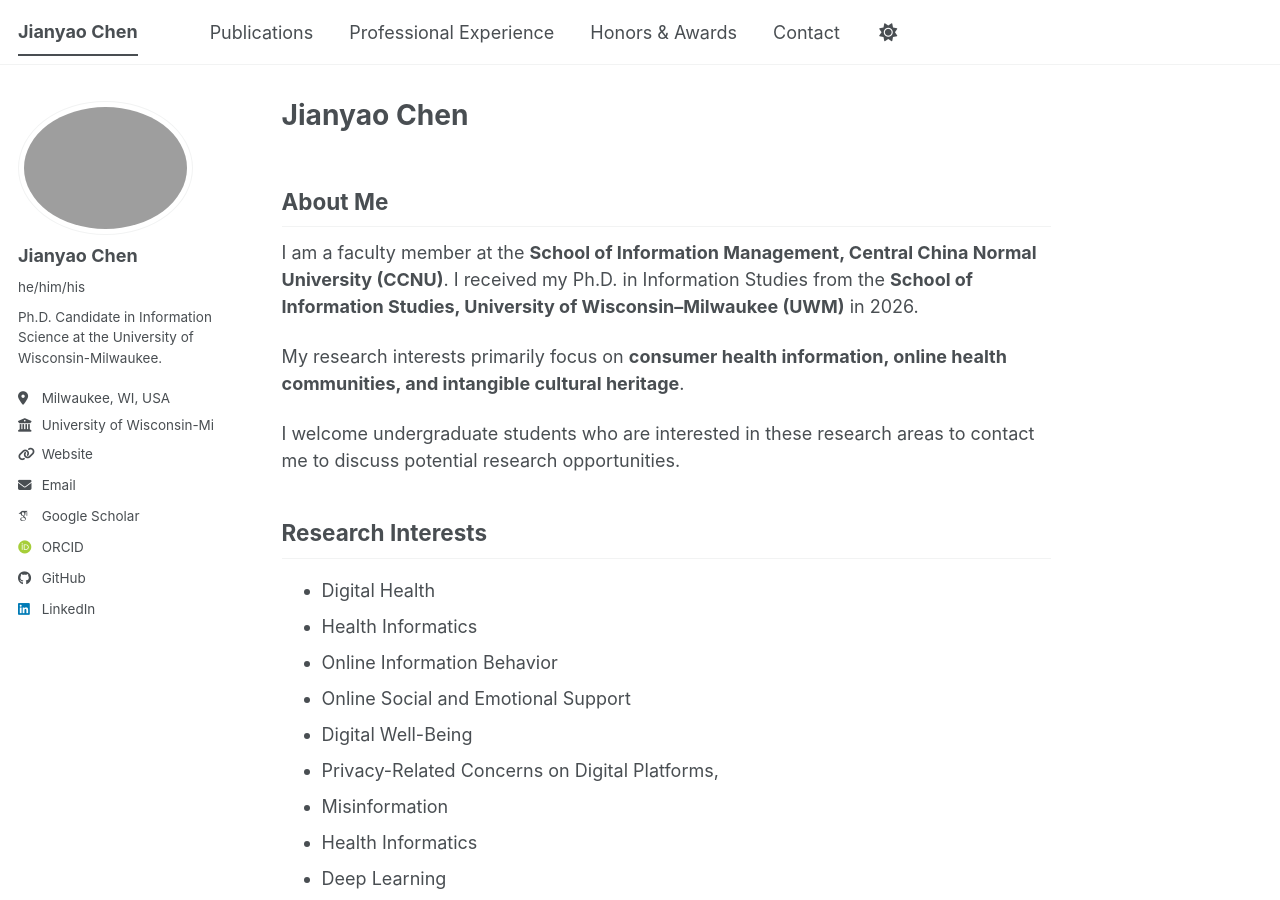
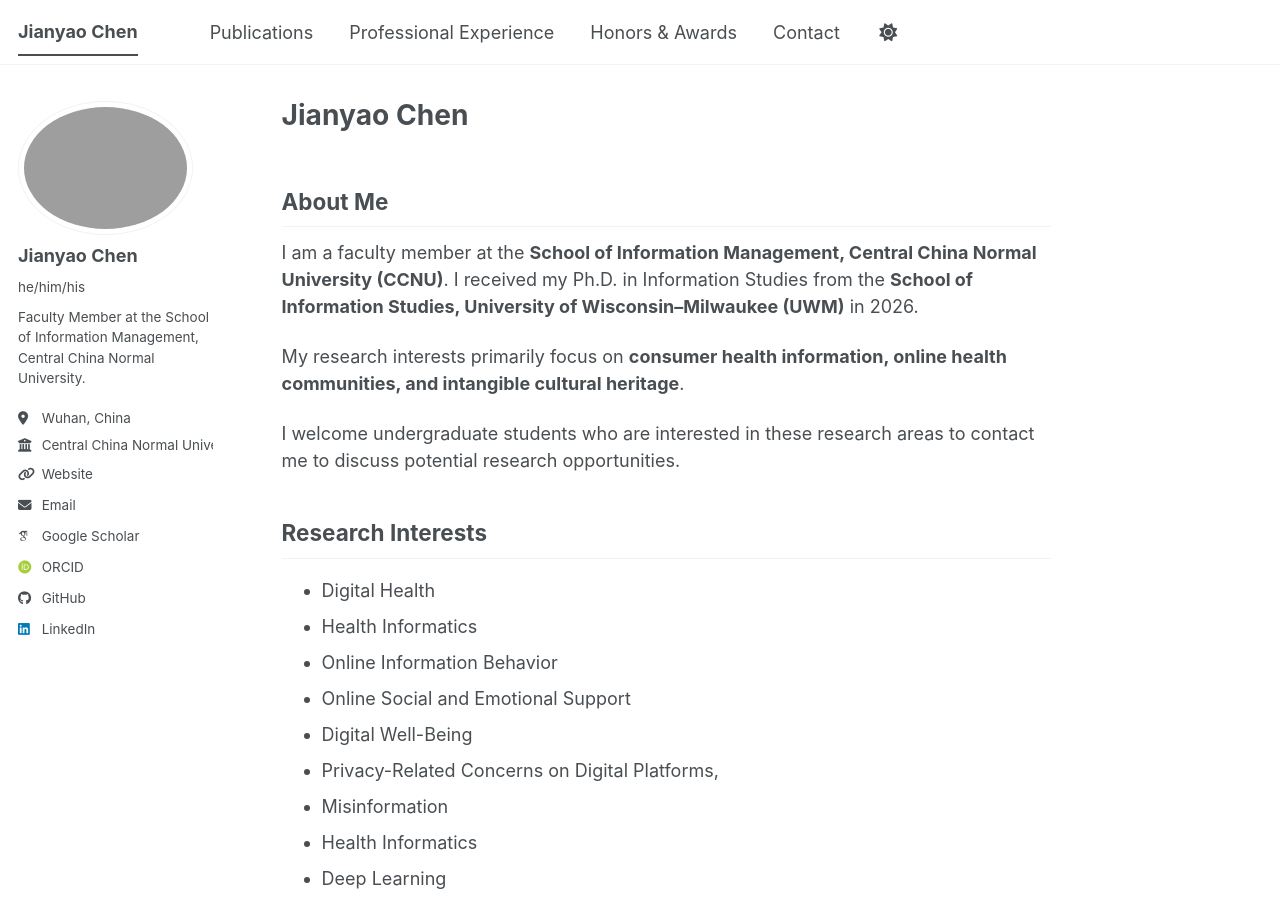
Before and after one commit to JianyaoChen/JianyaoChen.github.io, a Jekyll site: the page built from _pages/about.md, in a window 1280 px wide and 900 px high. Built offline with Jekyll 4.4.1, drawn with Linux system fonts in a browser that asks for light colours; some web fonts are replaced; a script bundle is joined from its source files by our own code; library files that are not in the unit come from our copies.

Commit message:
Update _config.yml

```diff
--- a/_config.yml
+++ b/_config.yml
@@ -22,14 +22,14 @@ repository               : "jianyaochen/jianyaochen.github.io"
 #               Additional customization can be done by editing /_includes/author-profile.html
 author:
   # Biographic information
-  avatar           : "profile.png"
-  name             : "Jianyao Chen"
-  pronouns         : "he/him/his"
-  bio              : "Ph.D. Candidate in Information Science at the University of Wisconsin-Milwaukee."
-  location         : "Milwaukee, WI, USA"
-  employer         : "University of Wisconsin-Milwaukee"
-  uri              : "https://jianyaochen.github.io"
-  email            : "jianyao@uwm.edu"
+  avatar: "profile.png"
+  name: "Jianyao Chen"
+  pronouns: "he/him/his"
+  bio: "Faculty Member at the School of Information Management, Central China Normal University."
+  location: "Wuhan, China"
+  employer: "Central China Normal University"
+  uri: "https://jianyaochen.github.io"
+  email: "cjy@ccnu.edu.cn"
 
   # Academic websites
   academia         : # URL
```
